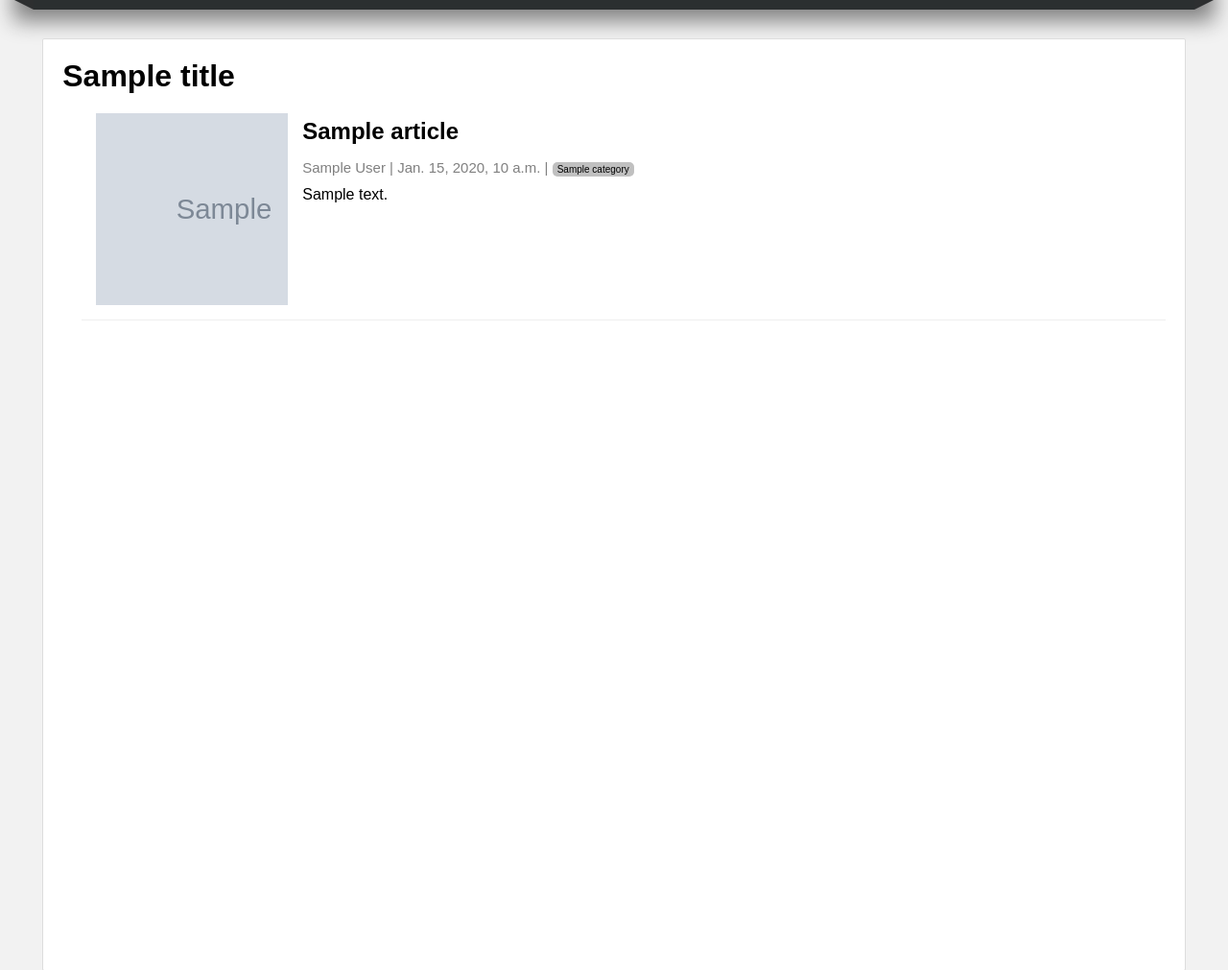
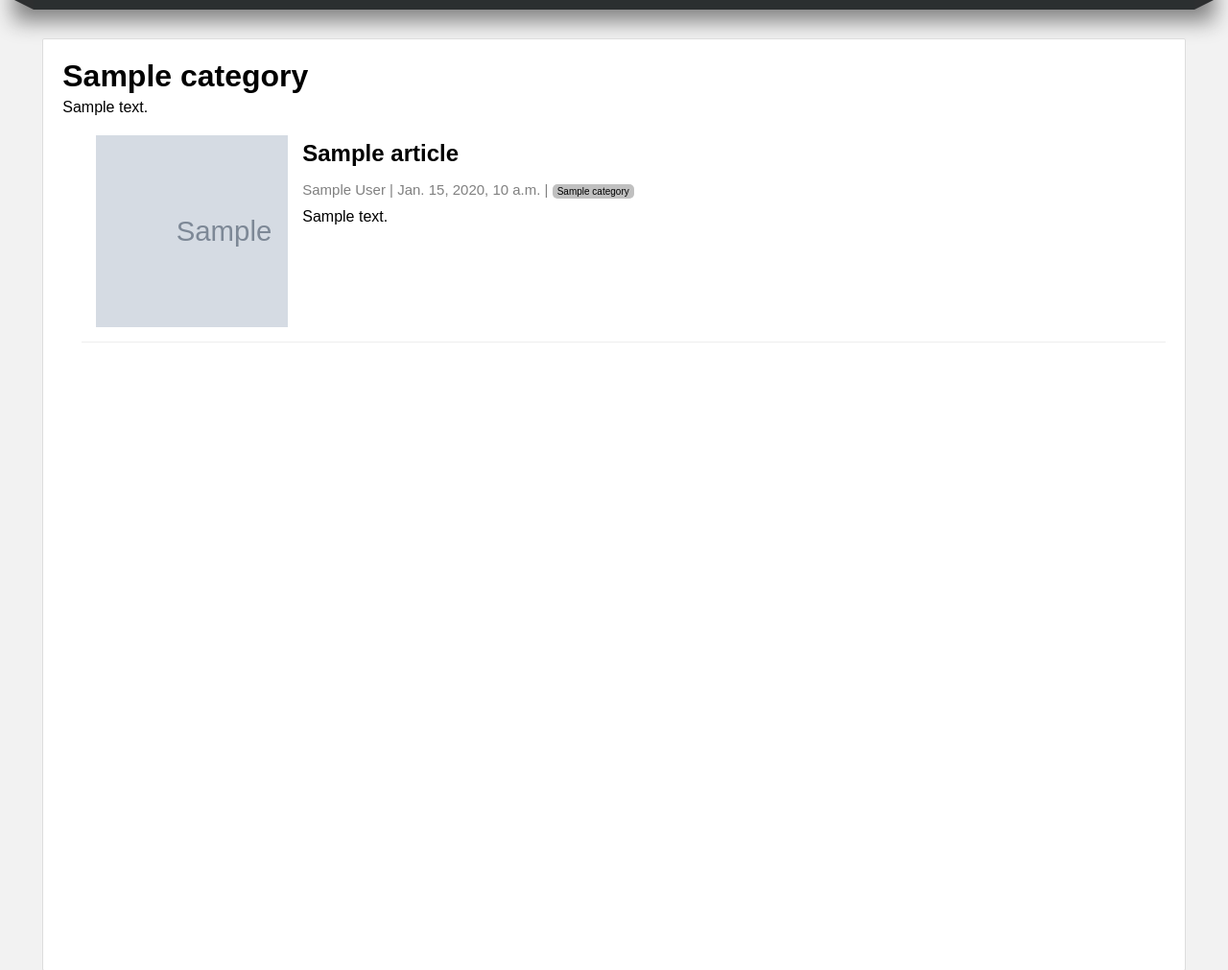
Before and after one commit to CornelioDev/Personal-Website-CMS, a Django app: template blog/templates/categories/category.html in a window 1280 px wide. Shown: the part 182-1193 px from the top of the page at 96% size. Run offline with Django 3.2, Linux system fonts and the light colour scheme; the template is opened without the code that fills it: most values are stand-ins (such as "Sample title", 1, 10 or a date in 2020); grey boxes marked "Sample" are stand-in pictures.

Commit message:
Categories: Show lists and link the tags

```diff
--- a/blog/templates/articles/articles.html
+++ b/blog/templates/articles/articles.html
@@ -13,7 +13,7 @@
                     {{article.user.first_name}} {{article.user.last_name}}
                     | {{article.created_at}}
                     |{% for category in article.categories.all %}
-                        <a href="#"><span class="tab">{{category}}</span></a>
+                        <a href="{% url 'category' category.id %}"><span class="tab">{{category}}</span></a>
                     {% endfor %}
                 </span>
                 {{article.content|safe}}
--- a/blog/templates/categories/category.html
+++ b/blog/templates/categories/category.html
@@ -1,8 +1,9 @@
 {% extends 'layouts/layout.html' %}
 
-{% block title %}{{title}}{% endblock title %}
+{% block title %}{{category.name}}{% endblock title %}
 
 {% block content %}
-    <h1>{{title}}</h1>
+    <h1>{{category.name}}</h1>
+    <p>{{category.descripcion}}</p>
     {% include 'articles/articles.html' %}
 {% endblock content %}
--- a/blog/views.py
+++ b/blog/views.py
@@ -13,8 +13,9 @@ def list(request):
 
 def category(request, category_id):
     category = get_object_or_404(Category, id=category_id)
+    articles = Article.objects.filter(categories=category)
 
     return render(request, 'categories/category.html', {
-        'title':category,
-        'category':category
+        'category':category,
+        'articles':articles
     })
```
